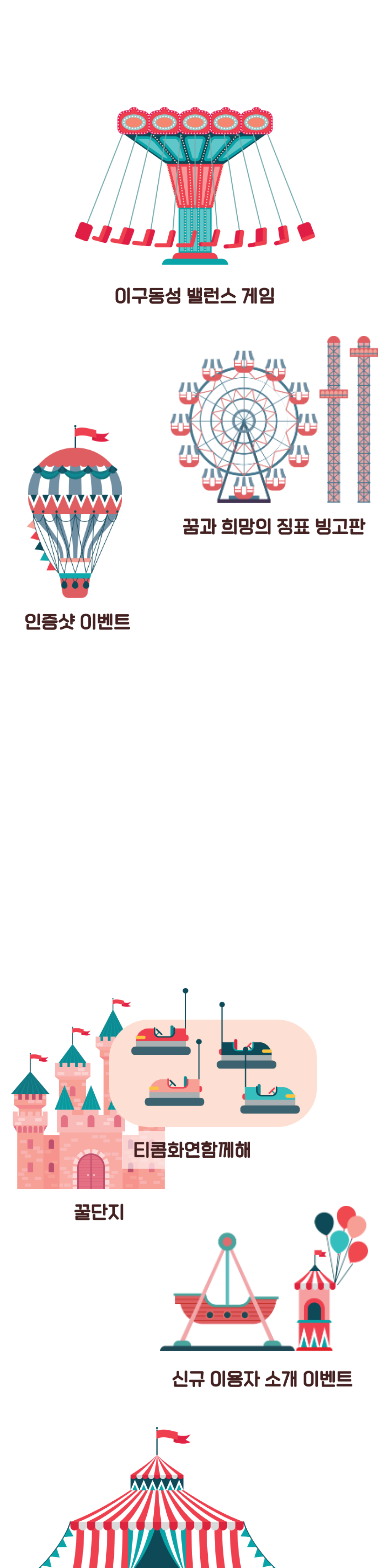
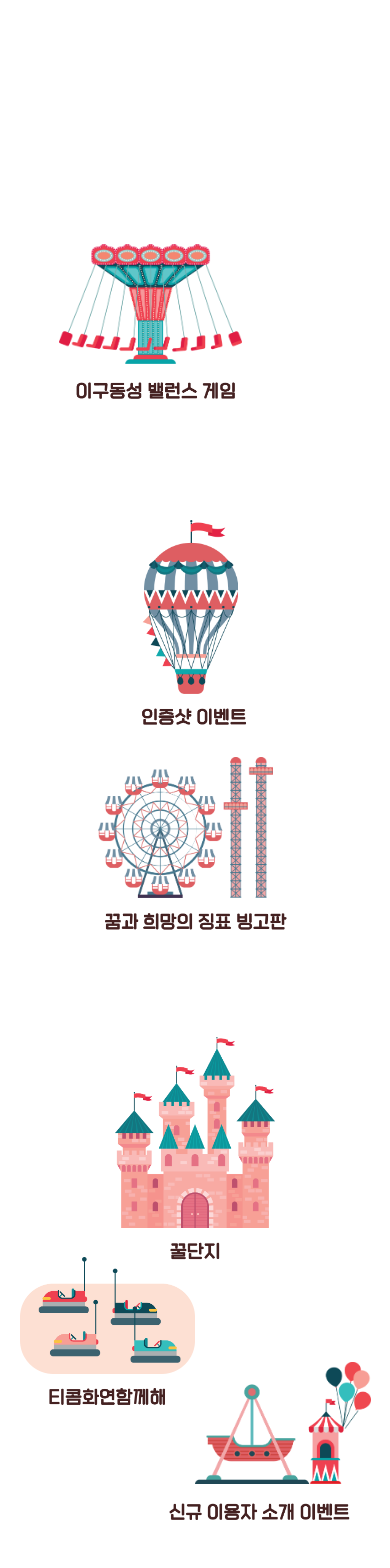
Before and after one commit to Ewhaian-WebEngineering/pearflower2022, a React (Create React App) app: page /event in a window 390 px wide. Shown: the part 3640-5208 px from the top of the page. Built offline with nearby package versions, Linux system fonts and the light colour scheme; a web font is replaced by a local one.

Commit message:
이벤트 레이아웃 재구성

```diff
--- a/src/views/event/BeotAlong.js
+++ b/src/views/event/BeotAlong.js
@@ -22,7 +22,7 @@ function BeotAlong() {
                     </div>
                     <div className="mobileBeotAlongWrapper">
                         <div className="mobileBackToEventWrapper">
-                            <Link to="/event"><img alt="BackToEventPageBtn" className="mobileBackToEvent" src={process.env.PUBLIC_URL + '/img/event/detailBackToEvent.png'}></img></Link>
+                            <Link to="/event"><img alt="BackToEventPageBtn" className="mobileBackToEvent" src={process.env.PUBLIC_URL + '/img/event/detailBacktoEvent.png'}></img></Link>
                         </div>
                         <div className="mobileBeotAlongContent">
                             <img alt="BeotAlongExplanation" className="mobileDetailBeotAlong" src={process.env.PUBLIC_URL + '/img/event/mobileDetailBeotAlong.png'}></img>
--- a/src/views/event/Event.css
+++ b/src/views/event/Event.css
@@ -14,25 +14,23 @@
 
     }
 
-    .Navigation {
-        display: none;
-    }
+    .Navigation {}
 
     .floatingBeotAlong {
         bottom: 0;
         left: 0;
         width: 12rem;
         position: absolute;
-        z-index: 6;
+        z-index: 7;
     }
 
     .killFloatingBeotAlong {
         bottom: 0;
         left: 0;
-        width: 3rem;
+        width: 2rem;
         position: absolute;
-        padding-left: 10rem;
-        padding-bottom: 2rem;
+        padding-left: 11.5rem;
+        padding-bottom: 1.5rem;
         z-index: 6;
     }
 
@@ -78,6 +76,8 @@
         background-size: cover;
         position: relative;
         z-index: 1;
+        height: 100%;
+        width: auto;
     }
 
     /*사전이벤트, 당일이벤트 버튼 스타일*/
@@ -85,10 +85,12 @@
         position: relative;
         width: 100%;
         display: flex;
+        margin-top: 10%;
     }
 
     .MeventBtn {
         position: absolute;
+        padding-top: 5%;
         width: 10rem;
         margin-left: 7%;
         display: flex;
@@ -97,6 +99,7 @@
 
     .BeventBtn {
         position: absolute;
+        padding-top: 5%;
         width: 10rem;
         align-items: right;
         margin-left: 7%;
@@ -141,8 +144,7 @@
 
     .mobileEventPopUp {
         position: absolute;
-        width: 90vw;
-        height: auto;
+        width: 80%;
         z-index: 2;
         padding-top: 35%;
     }
@@ -157,52 +159,53 @@
 
     .mobileClosePopUp {
         position: absolute;
+        position: absolute;
         padding-top: 45%;
         text-align: right;
         z-index: 2;
-        width: 1.5rem;
-        padding-left: 60%;
+        width: 6%;
+        padding-left: 55%;
     }
 
     .mobilePopUp {
         position: absolute;
-        width: 80%;
+        height: 89%;
         margin-top: -25%;
         z-index: 6;
     }
 
     .mobilePopUp2 {
         position: absolute;
-        width: 80%;
+        height: 85%;
         z-index: 6;
     }
 
     .mobileClosePopUp2 {
         position: absolute;
-        width: 1.5rem;
-        margin-top: -18%;
-        margin-left: 55%;
+        width: 5%;
+        margin-top: -17%;
+        padding-left: 50%;
         z-index: 6;
     }
 
     .mobileClosePopUp2_2 {
         position: absolute;
-        width: 1.5rem;
-        margin-left: 55%;
-        margin-top: 8%;
+        width: 5%;
+        padding-left: 50%;
+        padding-top: 8%;
         z-index: 6;
     }
 
     .mobilePopUp3 {
         position: absolute;
-        width: 80%;
+        height: 85%;
         z-index: 6;
     }
 
     .mobileClosePopUp2_3 {
         position: absolute;
-        width: 1.5rem;
-        margin-left: 55%;
+        width: 5%;
+        padding-left: 50%;
         margin-top: 8%;
         z-index: 6;
     }
@@ -234,19 +237,15 @@
 
     /*이벤트 아이콘 스타일*/
     .eventIcons1 {
-        text-align: center;
         display: flex;
         flex-wrap: wrap;
+        padding-top: 25%;
         justify-content: space-around;
-        margin-top: -10%;
     }
-
-    .icon {}
 
     .honeyjar {
         display: block;
         width: 10rem;
-
 
     }
 
@@ -255,11 +254,14 @@
         display: block;
         padding-left: 10%;
         padding-top: 80%;
+
     }
 
     .balancegame {
         padding-top: 1vh;
-        width: 15rem;
+        padding-left: 15%;
+        width: 47%;
+        display: block;
 
     }
 
@@ -271,8 +273,8 @@
     }
 
     .honeyjarname {
-        padding-left: 10%;
         padding-top: 0.5vh;
+
     }
 
     .photoeventname {
@@ -283,7 +285,7 @@
 
     .balancegamename {
         margin-top: 1vh;
-
+        margin-left: -20%;
     }
 
     /*두번째 스크롤 페이지*/
@@ -306,31 +308,30 @@
     }
 
     .beotalong {
-        width: 16rem;
+        width: 55%;
         display: block;
         padding-top: 10%;
-        margin-left: -15%;
+        margin-left: 4%;
     }
 
     .eventEscape {
-        width: 13rem;
+        width: 55%;
         padding-left: 30%;
         padding-top: 2%;
     }
 
     .teacom {
-        width: 13rem;
+        width: 45%;
         display: block;
-        margin-left: -30%;
+        padding-left: 5%;
         margin-top: -5%;
     }
 
     .newuser {
-        width: 13rem;
+        width: 45%;
         display: block;
-        padding-left: 33%;
+        padding-left: 50%;
         margin-top: -15%;
-
     }
 
     /*이벤트 아이콘 이름표 스타일*/
@@ -350,7 +351,7 @@
 
     .teacomname {
         padding-top: 0.5vh;
-        margin-left: -80%;
+        margin-left: -45%;
     }
 
     .newusername {
@@ -377,22 +378,24 @@
     }
 
     .maxlev {
-        width: 16rem;
-        margin-left: 5%;
+        width: 55%;
         padding-top: 3%;
-
+        display: block;
+        padding-left: 25%;
     }
 
     .bingo {
-        width: 13rem;
+        width: 45%;
         padding-top: 2vh;
         display: block;
+        padding-left: 25%;
     }
 
     .wishtree {
-        width: 15rem;
+        width: 50%;
         padding-top: 2vh;
         display: block;
+        padding-left: 25%;
     }
 
     /*이벤트 아이콘 이름표 스타일*/
@@ -400,7 +403,9 @@
         height: 38px;
     }
 
-    .maxlevname {}
+    .maxlevname {
+        padding-top: 0.5vh;
+    }
 
     .bingoname {
         padding-top: 0.5vh;
@@ -411,6 +416,7 @@
     }
 
     .eventFooter {
+        padding-top: 8%;
         width: 20rem;
     }
 
--- a/src/views/event/Event.js
+++ b/src/views/event/Event.js
@@ -104,15 +104,15 @@ function Event() {
 
                   <div className="eventIcons1">
                     <div className="mHONEYJAR">
-                      <Link to="/honeyjar"><img alt="HoneyJarEvent" className="icon honeyjar" src={process.env.PUBLIC_URL + '/img/event/iconHoneyJar.png'}></img></Link>
+                      <Link to="/honeyjar"><img alt="HoneyJarEvent" className="honeyjar" src={process.env.PUBLIC_URL + '/img/event/iconHoneyJar.png'}></img></Link>
                       <img alt="nameHoneyJarEvent" id="name" className="honeyjarname" src={process.env.PUBLIC_URL + '/img/event/iconNameHoneyJar.png'}></img>
                     </div>
                     <div className="mPHOTO">
-                      <img alt="PhotoEvent" className="icon photoevent" src={process.env.PUBLIC_URL + '/img/event/iconPhoto.png'} onClick={photoClick}></img>
+                      <img alt="PhotoEvent" className="photoevent" src={process.env.PUBLIC_URL + '/img/event/iconPhoto.png'} onClick={photoClick}></img>
                       <img alt="nameHoneyJarEvent" id="name" className="photoeventname" src={process.env.PUBLIC_URL + '/img/event/iconNamePhoto.png'}></img>
                     </div>
                     <div className="mBALANCE">
-                      <img alt="BalanceGame" className="icon balancegame" src={process.env.PUBLIC_URL + '/img/event/iconBalanceGame.png'} onClick={balanceClick}></img>
+                      <img alt="BalanceGame" className="balancegame" src={process.env.PUBLIC_URL + '/img/event/iconBalanceGame.png'} onClick={balanceClick}></img>
                       <img alt="nameHoneyJarEvent" id="name" className="balancegamename" src={process.env.PUBLIC_URL + '/img/event/iconNameBalanceGame.png'}></img>
                     </div>
                     <img alt="BalancePopup" className={classnames('mobilePopUp', (balanceHidden ? "hide" : "show"))} src={process.env.PUBLIC_URL + '/img/event/mobileBalancePopup.png'} ></img>
--- a/src/views/event/HoneyJar.js
+++ b/src/views/event/HoneyJar.js
@@ -22,7 +22,7 @@ function HoneyJar() {
                     </div>
                     <div className="mobileHoneyJarWrapper">
                         <div className="mobileBackToEventWrapper">
-                            <Link to="/event"><img alt="BackToEventPageBtn" className="mobileBackToEvent" src={process.env.PUBLIC_URL + '/img/event/mobileBacktoEvent.png'}></img></Link>
+                            <Link to="/event"><img alt="BackToEventPageBtn" className="mobileBackToEvent" src={process.env.PUBLIC_URL + '/img/event/detailBacktoEvent.png'}></img></Link>
                         </div>
                         <div className="mobileHoneyJarContent">
                             <img alt="HoneyJarExplanation" className="mobileDetailHoneyJar" src={process.env.PUBLIC_URL + '/img/event/mobileDetailHoneyJar.png'}></img>
```
Also changed, not shown: public/img/event/mobileFloatingKill.png.
